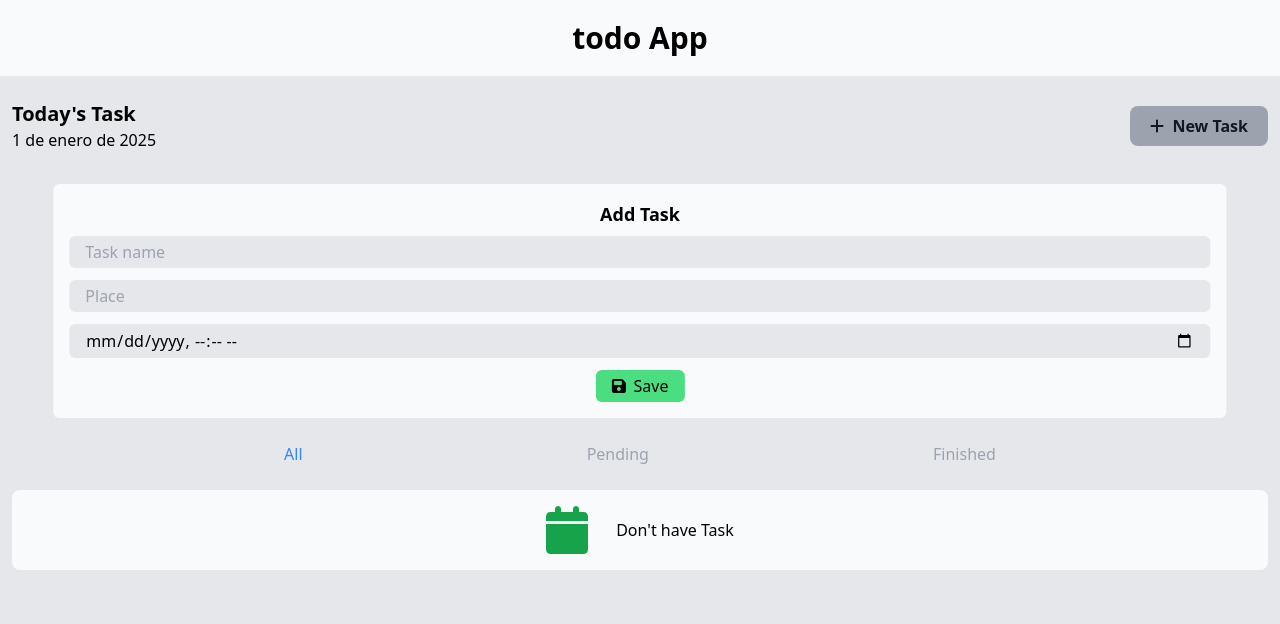
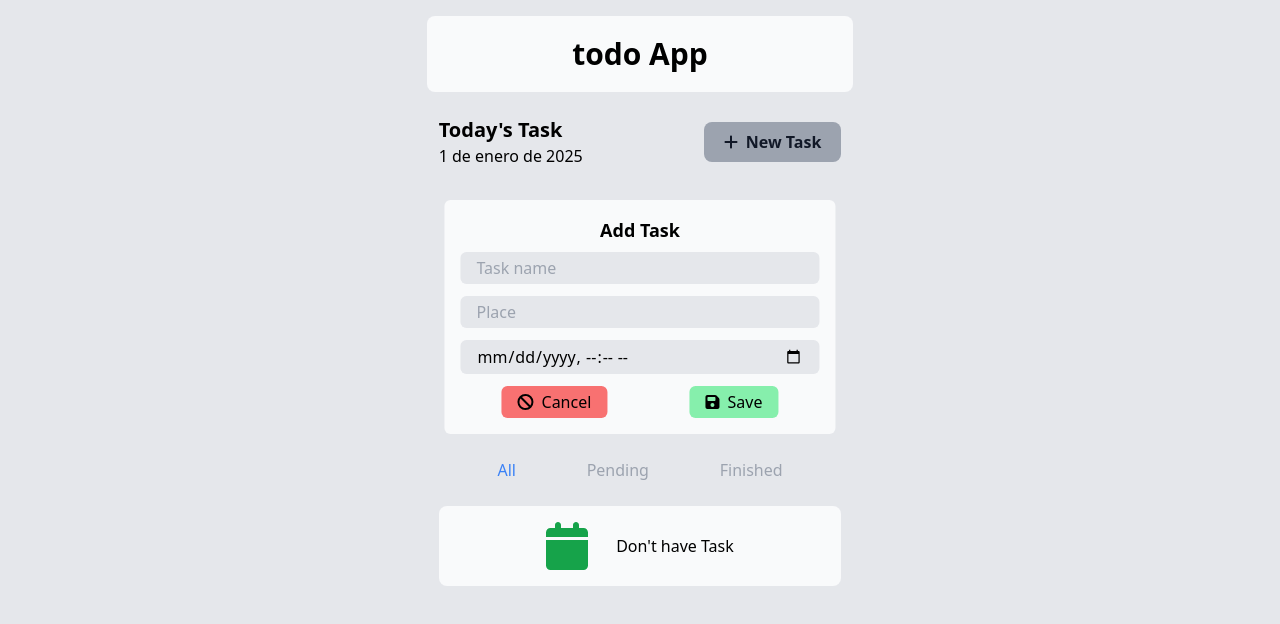
Before and after one commit to rbarbeito/todoApp-Vue, a Vue app: page / in a window 1280 px wide. Both pictures are taken after a click on the button "New Task". Shown: the top 624 px of the page. Built offline with nearby package versions, Linux system fonts and the light colour scheme.

Commit message:
New style in media query for pc

```diff
--- a/src/App.vue
+++ b/src/App.vue
@@ -19,6 +19,10 @@ const filtroState = ref<string>('all')
 
 const toggleNewTask = (n: boolean) => {
   showNewTask.value = n
+}
+
+const cancelNewtask = (showForm: boolean) => {
+  toggleNewTask(showForm)
 }
 
 const addNewTask = (task: Task, showForm: boolean) => {
@@ -80,6 +84,13 @@ const filterTask = (filtro: string) => {
   filtroState.value = filtro
 }
 
+const deleteFinished = () => {
+  const withoutFinished = tasks.value.filter(el => el.status != 'finished')
+  localStorage.setItem('tasks', JSON.stringify(withoutFinished))
+  tasks.value = withoutFinished
+  filtroState.value = 'all'
+}
+
 onMounted(() => {
   getDataStorage()
 })
@@ -89,21 +100,26 @@ onMounted(() => {
 <template>
   <main class="bg-gray-200 ">
 
-    <div class="w-full ">
-      <h1 class="text-center w- bg-gray-50 p-5 font-bold text-3xl">todo App</h1>
+    <div class="w-full lg:w-4/12">
+      <h1 class="text-center w- bg-gray-50 p-5 font-bold text-3xl lg:mt-4 lg:rounded-lg">todo App</h1>
 
       <!-- header task -->
       <HeaderTaskComponent @show-new-task="toggleNewTask" :enable="showNewTask" />
 
+
       <!-- new Task -->
-      <NewTaskComponent v-if="showNewTask" @add-new-task="addNewTask" />
+      <NewTaskComponent v-if="showNewTask" @add-new-task="addNewTask" @cancel-new-task="cancelNewtask" />
 
 
       <!-- Status task -->
-      <StatusComponent :tasks="tasks" :filtro="filtroState" @filtrar-task="filterTask" />
+      <StatusComponent :tasks="tasks" :filtro="filtroState" @filtrar-task="filterTask"
+        @delete-finished="deleteFinished" />
+
+
 
       <!-- Lista de tareas -->
-      <TaskComponent :tasks="tasks" v-if="tasks.length" @change-status="changeStatus" @delete-task="deleteTask" />
+      <TaskComponent :tasks="tasks" :filtro="filtroState" v-if="tasks.length" @change-status="changeStatus"
+        @delete-task="deleteTask" />
 
       <!-- No tasks -->
       <NoTaskComponent v-if="!tasks.length" />
--- a/src/components/NewTaskComponent.vue
+++ b/src/components/NewTaskComponent.vue
@@ -9,10 +9,15 @@
         v-model="place" id="place" />
       <input class="outline-none rounded-md px-4 py-1 w-full bg-gray-200 " type="datetime-local" name="datetime"
         v-model="dateTime" id="datetime" />
-      <button @click="addTask"
-        class="bg-green-400 text-center w-fit px-4 py-1 rounded-md relative left-1/2 -translate-x-1/2 cursor-pointer">
-        <faIcon icon="fa-solid fa-save" class="me-2" />Save
-      </button>
+      <div class="flex justify-around">
+        <button @click="cancelTask" class="bg-red-400 text-center w-fit px-4 py-1 rounded-md cursor-pointer">
+          <faIcon icon="fa-solid fa-cancel" class="me-2" />Cancel
+        </button>
+        <button @click="addTask" class="bg-green-300 text-center w-fit px-4 py-1 rounded-md  cursor-pointer">
+          <faIcon icon="fa-solid fa-save" class="me-2" />Save
+        </button>
+
+      </div>
     </div>
   </div>
 </template>
@@ -31,12 +36,19 @@ import type { Task } from '@/interfaces/task.interface';
 
 dayjs.extend(isSameOrBefore);
 
-const emit = defineEmits(['addNewTask'])
+const emit = defineEmits(['addNewTask', 'cancelNewTask'])
 
 const taskName = ref()
 const dateTime = ref()
 const place = ref()
 
+
+const cancelTask = () => {
+  taskName.value = ''
+  dateTime.value = null
+  place.value = ''
+  emit('cancelNewTask', false)
+}
 
 const addTask = () => {
 
--- a/src/components/StatusComponent.vue
+++ b/src/components/StatusComponent.vue
@@ -1,4 +1,5 @@
 <template>
+  <div class="flex flex-col gap-3">
     <div class="flex justify-evenly">
       <div class="flex items-center" @click="filtrarTasks('all')" :class="[
         tasks.length ? 'cursor-pointer' : '',
@@ -8,14 +9,14 @@
         filtro == 'all' ? 'bg-blue-500' : ' bg-gray-400'
       ]">{{ tasks.length }}</span>
       </div>
-    <div class="flex items-center" @click="filtrarTasks('pending')" :class="[taskPending() != 0 ? 'cursor-pointer' : '',
+      <div class="flex items-center" @click="taskPending() != 0 ? filtrarTasks('pending') : null" :class="[taskPending() != 0 ? 'cursor-pointer' : '',
       filtro == 'pending' ? 'text-blue-500' : ' text-gray-400'
       ]">Pending <span class="w-fit ms-1  px-2 rounded-full flex justify-center items-center text-white " :class="[taskPending() != 0 ? '' : 'hidden',
       filtro == 'pending' ? 'bg-blue-500' : ' bg-gray-400'
       ]">{{
         taskPending() }}</span>
       </div>
-    <div class="flex items-center " @click="filtrarTasks('finished')" :class="[taskFinished() != 0 ? 'cursor-pointer' : '',
+      <div class="flex items-center " @click="taskFinished() != 0 ? filtrarTasks('finished') : null" :class="[taskFinished() != 0 ? 'cursor-pointer' : '',
       filtro == 'finished' ? 'text-blue-500' : ' text-gray-400'
       ]">Finished <span class="w-fit ms-1  px-2 rounded-full flex justify-center items-center text-white  " :class="[
         taskFinished() != 0 ? '' : 'hidden',
@@ -23,6 +24,13 @@
       ]
         ">{{
           taskFinished() }}</span>
+      </div>
+    </div>
+    <div class="grid place-items-center" :class="[taskFinished() != 0 && filtro == 'finished' ? '' : 'hidden']"
+      @click="deleteFinished">
+      <button class="w-fit py-2 px-5 bg-red-400 rounded-lg">
+        <faIcon icon="fa-solid fa-trash" class="me-2" />Delete Finished
+      </button>
     </div>
   </div>
 </template>
@@ -42,8 +50,12 @@ interface Props {
 
 const props = defineProps<Props>()
 
-const emit = defineEmits(['filtrarTask'])
+const emit = defineEmits(['filtrarTask', 'deleteFinished'])
 
+
+const deleteFinished = () => {
+  emit('deleteFinished')
+}
 
 const taskPending = () => {
   const pendingTasks = computed(() => {
@@ -52,8 +64,6 @@ const taskPending = () => {
 
   return pendingTasks.value.length
 }
-
-
 
 const taskFinished = () => {
   const pendingTasks = computed(() => {
--- a/src/components/TaskComponent.vue
+++ b/src/components/TaskComponent.vue
@@ -1,5 +1,5 @@
 <template>
-  <ul class="px-3" v-for="task in tasks" :key="task.id">
+  <ul class="px-3" v-for="task in taskFilter" :key="task.id">
     <li class="p-4 my-6 w-full h-34 rounded-lg bg-gray-50 flex flex-col justify-between ">
       <div class="flex justify-between items-center">
         <div class="flex flex-col">
@@ -26,6 +26,7 @@
 
 
 <script setup lang="ts">
+import { computed } from 'vue';
 import type { Task } from '@/interfaces/task.interface';
 
 import dayjs from 'dayjs';
@@ -40,11 +41,20 @@ dayjs.extend(LocalizedFormat)
 dayjs.extend(isBetween);
 dayjs.locale('es')
 
+const taskFilter = computed(()=>{
+  if(props.filtro != 'all'){
+    return props.tasks.filter(el=> el.status === props.filtro)
+  }
+
+  return props.tasks
+})
+
 interface Props {
   tasks: Task[]
+  filtro: string
 }
 
-defineProps<Props>()
+const props = defineProps<Props>()
 
 const emit = defineEmits(['changeStatus', 'deleteTask'])
 
```
Lines whose indentation alone changed are shown as unchanged.
